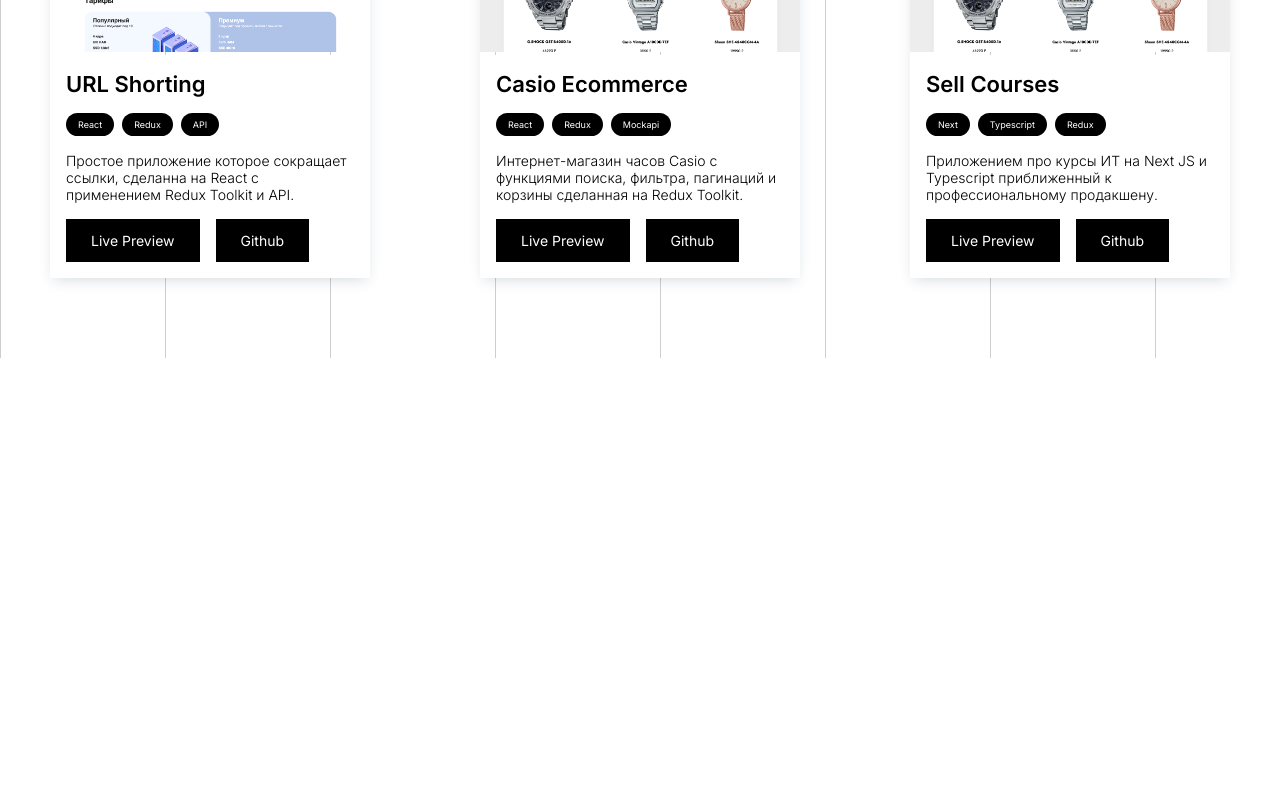
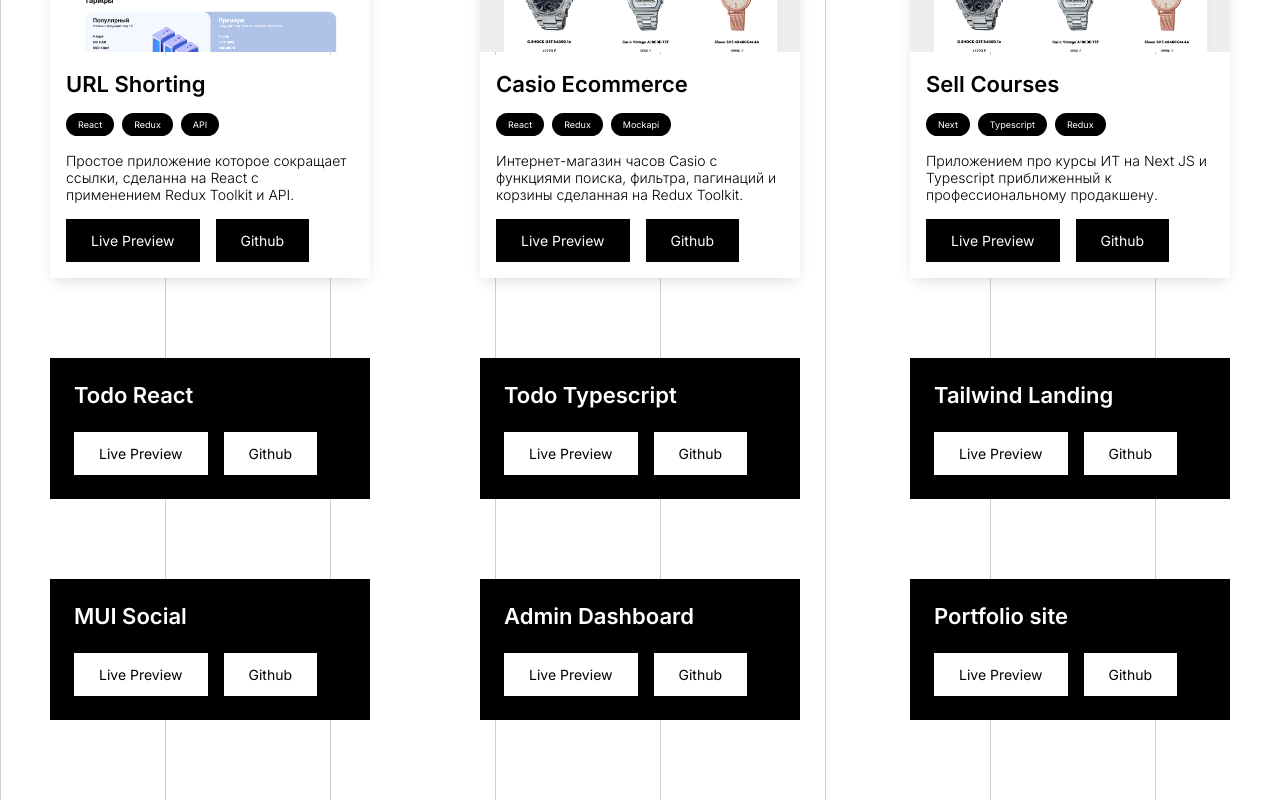
Before and after one commit to berdibekovadilet/adilet_com, a Next.js app: page / in a window 1280 px wide. Shown: the part 1210-2010 px from the top of the page. Before the commit the page ends 1568 px from the top, so only its background shows below. Built offline with nearby package versions, Linux system fonts and the light colour scheme.

Commit message:
added mini projects component

```diff
--- /dev/null
+++ b/components/MiniProjectCard.jsx
@@ -0,0 +1,20 @@
+import { ButtonWhite } from "./globalComponents/Button";
+import styles from "/styles/MiniProjectsCard.module.scss";
+
+const MiniProjectCard = ({ data }) => {
+  return (
+    <div className={styles.wrapper}>
+      <h2 className={styles.title}>{data.title}</h2>
+      <div className={styles.buttonsWrapper}>
+        <a href={data.livePreview} target="_blank" rel="noreferrer noopener">
+          <ButtonWhite>Live Preview</ButtonWhite>
+        </a>
+        <a href={data.github} target="_blank" rel="noreferrer noopener">
+          <ButtonWhite>Github</ButtonWhite>
+        </a>
+      </div>
+    </div>
+  );
+};
+
+export default MiniProjectCard;
--- /dev/null
+++ b/components/MiniProjects.jsx
@@ -0,0 +1,17 @@
+import MiniProjectCard from "./MiniProjectCard";
+import { addPortfolioData } from "/data";
+import styles from "/styles/MiniProjects.module.scss";
+
+const MiniProjects = () => {
+  return (
+    <div className={styles.container}>
+      <div className={styles.row}>
+        {addPortfolioData.map((data) => (
+          <MiniProjectCard key={data.id} data={data} />
+        ))}
+      </div>
+    </div>
+  );
+};
+
+export default MiniProjects;
--- a/components/ProjectCard.jsx
+++ b/components/ProjectCard.jsx
@@ -1,6 +1,6 @@
 import styles from "/styles/ProjectCard.module.scss";
 import Image from "next/image";
-import Button from "./globalComponents/Button";
+import { Button } from "./globalComponents/Button";
 import Chips from "./globalComponents/Chips";
 
 const ProjectCard = ({ data }) => {
--- a/components/globalComponents/Button.jsx
+++ b/components/globalComponents/Button.jsx
@@ -1,7 +1,9 @@
 import styles from "/styles/Button.module.scss";
 
-const Button = ({ children }) => {
-  return <button className={styles.container}>{children}</button>;
+export const Button = ({ children }) => {
+  return <button className={styles.button}>{children}</button>;
 };
 
-export default Button;
+export const ButtonWhite = ({ children }) => {
+  return <button className={styles.buttonWhite}>{children}</button>;
+};
--- a/data.js
+++ b/data.js
@@ -92,4 +92,10 @@
     livePreview: "https://admindashboard12.netlify.app/",
     github: "https://github.com/berdibekovadilet/admindahboard",
   },
+  {
+    id: 6,
+    title: "Portfolio site",
+    livePreview: "https://adilet-com.vercel.app/",
+    github: "https://github.com/berdibekovadilet/adilet_com",
+  },
 ];
--- a/pages/index.js
+++ b/pages/index.js
@@ -1,6 +1,7 @@
 import Head from "next/head";
 import Image from "next/image";
 import Hero from "../components/Hero";
+import MiniProjects from "../components/MiniProjects";
 import Navbar from "../components/Navbar";
 import Projects from "../components/Projects";
 import styles from "../styles/Home.module.scss";
@@ -16,6 +17,7 @@
       <Navbar />
       <Hero />
       <Projects />
+      <MiniProjects />
     </div>
   );
 }
--- a/styles/Button.module.scss
+++ b/styles/Button.module.scss
@@ -1,4 +1,4 @@
-.container {
+.button {
    background-color: var(--black);
    color: var(--white);
    border: 1px solid var(--black);
@@ -11,3 +11,17 @@
       border: 1px solid var(--black);
    }
 }
+
+.buttonWhite {
+   background-color: var(--white);
+   color: var(--black);
+   border: 1px solid var(--white);
+   padding: 12px 24px;
+   transition: all 0.3s ease;
+
+   &:hover {
+      background-color: var(--black);
+      color: var(--white);
+      border: 1px solid var(--white);
+   }
+}
--- /dev/null
+++ b/styles/MiniProjects.module.scss
@@ -0,0 +1,9 @@
+.container {
+   max-width: 1180px;
+   margin: 0 auto;
+   .row {
+      display: flex;
+      flex-wrap: wrap;
+      justify-content: space-between;
+   }
+}
--- /dev/null
+++ b/styles/MiniProjectsCard.module.scss
@@ -0,0 +1,20 @@
+.wrapper {
+   background-color: var(--black);
+   width: 320px;
+   padding: 24px;
+   margin-bottom: 80px;
+
+   .title {
+      font-size: 22px;
+      font-weight: 600;
+      color: var(--white);
+      margin-bottom: 24px;
+   }
+
+   .buttonsWrapper {
+      display: flex;
+      > * {
+         margin-right: 16px !important;
+      }
+   }
+}
```
